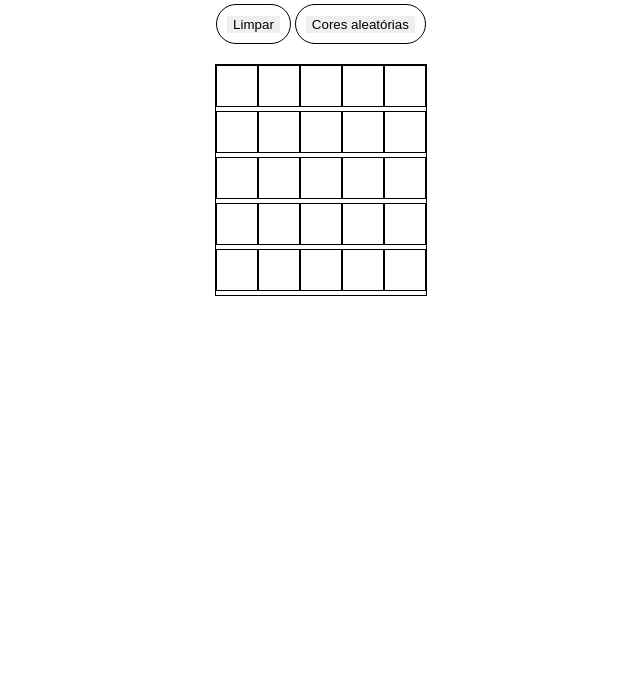
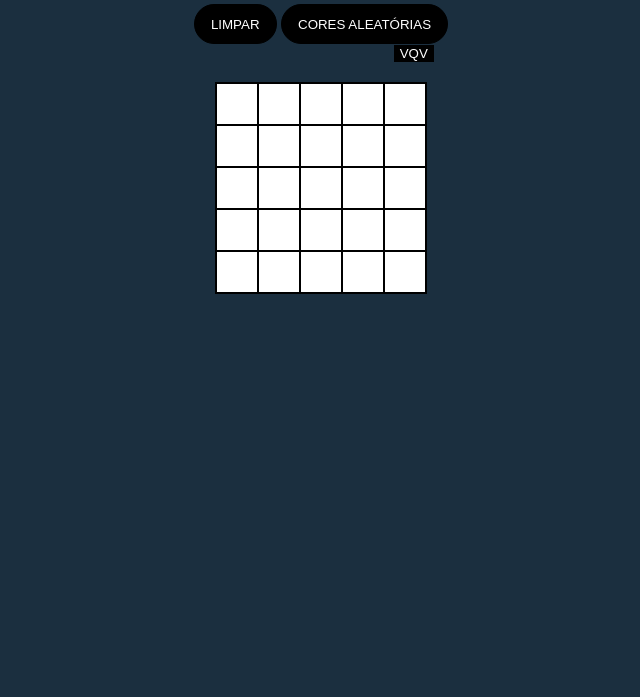
Before and after one commit to netoelix/project-pixels-art, a website: page index.html in a window 1280 px wide. Shown: the part 103-800 px from the top of the page, without its empty margins (319-959 px from the left). Drawn offline with Linux system fonts and the light colour scheme.

Commit message:
Finalizando requisito 8 e 9 do projeto

```diff
--- a/index.html
+++ b/index.html
@@ -18,16 +18,14 @@
             <div class="color"></div>
         </div>
         <div class="buttons">
-            <div id="clear-board">
-
-            </div>
-            <div id="button-random-color">
-
+            <div id="clear-board"></div>
+            <div id="button-random-color"></div>
+            <div>
+                <input id="board-size" type="number" min="1">
+                <button id="generate-board"><p>VQV</p></button>
             </div>
         </div>
-        <div id="pixel-board">
-
-        </div>
+        <div id="pixel-board"></div>
     </main>
 </body>
 <script src="script.js"></script>
--- a/script.js
+++ b/script.js
@@ -19,15 +19,25 @@ randomButton.appendChild(newRandomButton);
 newRandomButton.appendChild(newTextRandom);
 newTextRandom.innerText = 'Cores aleatórias';
 
-const creatPixel = () => {
-  for (let index = 0; index < 25; index += 1) {
-    const pixelPainel = document.getElementById('pixel-board');
+const changeButtonSize = document.getElementById('generate-board');
+
+const creatPixel = (number) => {
+  const pixelPainel = document.getElementById('pixel-board');
+  const newNumber = number * number;
+  pixelPainel.style.width = `${number * 42}px`;
+
+  const pixelsToRemove = pixelPainel.querySelectorAll('.pixel');
+  pixelsToRemove.forEach((pixel) => {
+    pixelPainel.removeChild(pixel);
+  });
+
+  for (let index = 0; index < newNumber; index += 1) {
     const newElementPixel = document.createElement('div');
     newElementPixel.className = 'pixel';
     pixelPainel.appendChild(newElementPixel);
   }
 };
-creatPixel();
+creatPixel(5);
 
 const colorChose = document.querySelectorAll('.color');
 let selectedColor = null;
@@ -110,3 +120,21 @@ const loadDrawing = () => {
 };
 
 window.addEventListener('DOMContentLoaded', loadDrawing);
+
+const sizeBox = () => {
+  const changeSizeBox = document.getElementById('board-size');
+  const inputValue = parseInt(changeSizeBox.value, 10);
+
+  if (isNaN(inputValue)) {
+    alert('Board inválido!');
+    return;
+  }
+
+  const clampedValue = clamp(inputValue, 5, 50);
+  creatPixel(clampedValue);
+};
+
+const clamp = (value, min, max) => Math.min(Math.max(value, min), max);
+
+
+changeButtonSize.addEventListener('click', sizeBox);
--- a/style.css
+++ b/style.css
@@ -2,20 +2,30 @@
     text-align: center;
     margin: 0px;
     border: 0px;
+    background-color: rgb(27, 47, 63);
+    color: white;
+    text-transform: uppercase;
+    font-family: sans-serif;
 }
 #clear-board {
     padding: 10px;
     border: 1px solid black;
     border-radius: 100px;
-    background-color: white;
+    background-color: black;
     display: inline-block;
 }
 #button-random-color {
     padding: 10px;
     border: 1px solid black;
     border-radius: 100px;
-    background-color: white;
+    background-color: black;
     display: inline-block;
+}
+button {
+    background-color: black;
+}
+p {
+    background-color: black;
 }
 .color {
     border: 1px solid black;
@@ -27,7 +37,6 @@
 #pixel-board {
     margin-top: 20px;
     border: 1px solid black;
-    width: 210px;
     display: inline-block;
 }
 .pixel {
@@ -36,4 +45,5 @@
     width: 40px;
     height: 40px;
     display: inline-block;
+    vertical-align: bottom;
 }
```
